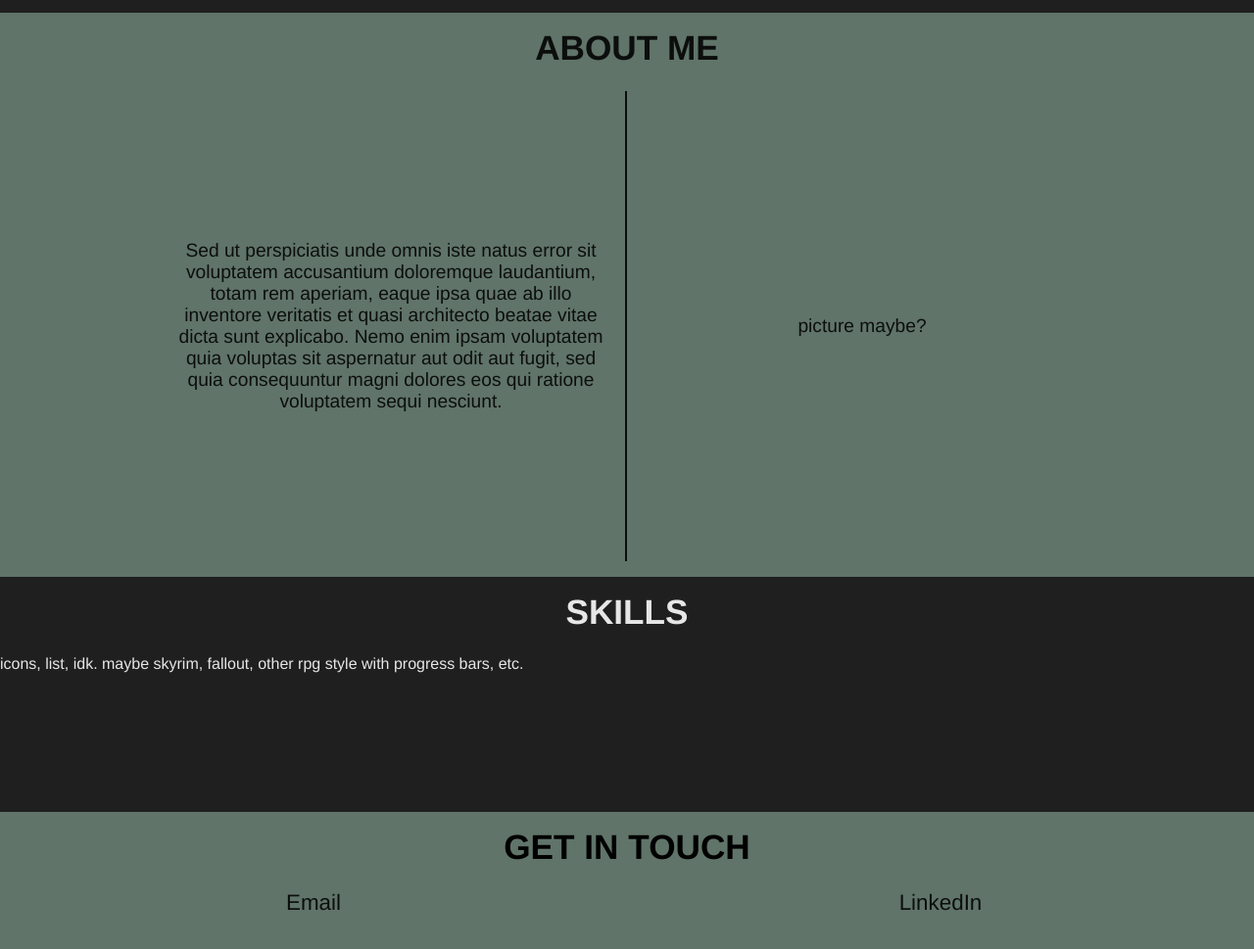
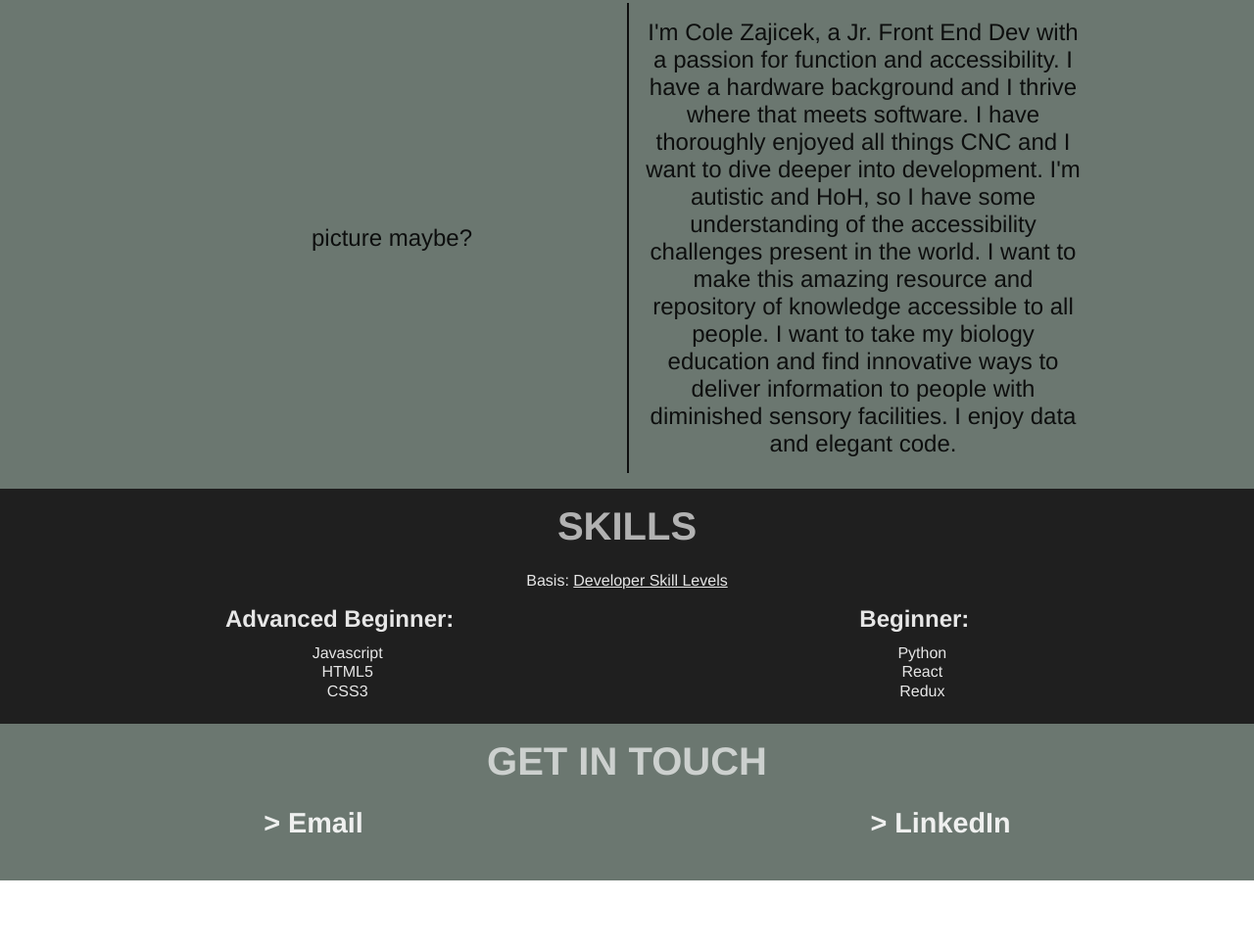
Before and after one commit to colezajicek/colezajicek.github.io, a plain HTML site: page index.html in a window 1280 px wide. Shown: the part 1243-2212 px from the top of the page at 98% size. After the commit the page ends 2142 px from the top, so only its background shows below. Drawn offline with Linux system fonts and the light colour scheme; a web font is replaced by a local one.

Commit message:
css tweaks, added media inquiries, formatting

```diff
--- a/index.html
+++ b/index.html
@@ -13,7 +13,7 @@
 
 <body>
   <header>
-    <nav>
+    <nav id="nav">
       <ul>
         <li id="home"><a href="#home">HOME</a></li>
         <li><a href="#projects">PROJECTS</a></li>
@@ -51,29 +51,50 @@
     <section id="about_me">
       <h2>ABOUT ME</h2>
       <section>
-        <div id="semantically_disgusting">
-          Sed ut perspiciatis unde omnis iste natus error sit voluptatem accusantium doloremque
-          laudantium, totam rem aperiam, eaque ipsa quae ab illo inventore veritatis et quasi
-          architecto beatae vitae dicta sunt explicabo. Nemo enim ipsam voluptatem quia voluptas
-          sit aspernatur aut odit aut fugit, sed quia consequuntur magni dolores eos qui ratione
-          voluptatem sequi nesciunt.
-        </div>
         <div>
           picture maybe?
         </div>
+        <p id="semantically_disgusting">
+          I'm Cole Zajicek, a Jr. Front End Dev with a passion for function and accessibility. I have a hardware
+          background and I thrive where that meets software. I have thoroughly enjoyed all things CNC and I want to
+          dive deeper into development. I'm autistic and HoH, so I have some understanding of the accessibility challenges
+          present in the world. I want to make this amazing resource and repository of knowledge accessible to all people.
+          I want to take my biology education and find innovative ways to deliver information to people with diminished sensory
+          facilities. I enjoy data and elegant code.
+        </p>
       </section>
     </section>
 
     <section id="skills">
       <h2>SKILLS</h2>
-      <div>icons, list, idk. maybe skyrim, fallout, other rpg style with progress bars, etc.</div>
+      <p>Basis: <a href="https://stackoverflow.blog/2022/07/28/measurable-and-meaningful-skill-levels-for-developers/"
+        target="_blank">Developer Skill Levels</a></p>
+      <section id="skillsets">
+        <div>
+          <h3>Advanced Beginner:</h3>
+          <ul>
+            <li>Javascript</li>
+            <li>HTML5</li>
+            <li>CSS3</li>
+          </ul>
+        </div>
+
+        <div>
+          <h3>Beginner:</h3>
+          <ul>
+            <li>Python</li>
+            <li>React</li>
+            <li>Redux</li>
+          </ul>
+        </div>
+      </section>
     </section>
 
     <section id="contact">
       <h2>GET IN TOUCH</h2>
       <div>
-        <a href="mailto:colezajicek@gmail.com">Email</a>
-        <a href="https://www.linkedin.com/in/tczajicek/" target="_blank">LinkedIn</a>
+        <a href="mailto:colezajicek@gmail.com">> Email</a>
+        <a href="https://www.linkedin.com/in/tczajicek/" target="_blank">> LinkedIn</a>
       </div>
     </section>
 
--- a/style.css
+++ b/style.css
@@ -2,7 +2,6 @@
   width: 100%;
   margin: 0;
   padding: 0;
-  font-size: 16px;
   box-sizing: border-box;
   font-family: Helvetica, Arial, sans-serif;
 }
@@ -13,16 +12,17 @@ a {
 }
 
 a:visited {
-  color: rgba(0, 0, 0, 0.877);
+  color: rgba(255, 255, 255, 0.589);
 }
 
 a:hover {
-  color: rgb(96, 116, 105);
+  color: rgb(107, 119, 112);
 }
 
 header {
   display: flex;
-  width: 100%;
+  flex-wrap: wrap;
+  /* width: 100%; */
   height: 4.5rem;
   background-color: rgba(0, 0, 0, 0.877);
   color: rgba(255, 255, 255, 0.89);
@@ -30,7 +30,7 @@ header {
 }
 
 nav ul {
-  width: 100%;
+  /* width: 100%; */
   display: flex;
   list-style-type: none;
   justify-content: space-evenly;
@@ -53,26 +53,24 @@ nav ul li {
 #splash {
   display: flex;
   width: 100%;
-  height: 25rem;
-  background-color: rgb(96, 116, 105);
+  height: fit-content;
+  background-color: rgb(107, 119, 112);
 }
 
 h1 {
-  width: 100%;
-  height: fit-content;
-  font-size: 5rem;
-  margin: auto 2.5rem;
-  border-right: 2px solid rgba(0, 0, 0, 0.877);
-  font-family: 'Unbounded', cursive;
+  font-size: 6rem;
+  padding: 2.5rem .5rem 2.5rem 2.5rem;
 }
 
 #splash div {
-  margin: auto 2.5rem;
-  padding-left: 1rem;
+  display: flex;
+  flex-direction: column;
+  padding: 1rem 0 1rem 1rem;
+  justify-content: center;
 }
 
 #splash p {
-  font-size: 1.25rem;
+  font-size: 1.4rem;
   font-weight: bold;
 }
 
@@ -85,7 +83,8 @@ h1 {
 h2 {
   padding: 1rem 0 1.5rem 0;
   text-align: center;
-  font-size: 2.2rem;
+  font-size: 2.5rem;
+  color: rgba(255, 255, 255, 0.658);
 }
 
 #projects section{
@@ -93,6 +92,7 @@ h2 {
   flex-wrap: wrap;
   align-items: center;
   justify-content: space-evenly;
+  color: rgba(255, 255, 255, 0.89);
 }
 
 .project_box {
@@ -110,13 +110,13 @@ h2 {
 
 .project_box:hover {
   border: 1px solid rgba(255, 255, 255, 0.829);
-  box-shadow: 0 0 2rem rgb(96, 116, 105);
+  box-shadow: 0 0 2rem rgb(107, 119, 112);
   color: rgb(96, 116, 105);
 }
 
 #about_me {
   /* display: flex; */
-  background-color: rgb(96, 116, 105);
+  background-color: rgb(107, 119, 112);
   color: rgba(0, 0, 0, 0.877);
   height: auto;
 }
@@ -128,19 +128,21 @@ h2 {
   padding-bottom: 1rem;
 }
 
-#about_me section div {
+#about_me section div, #about_me section p {
   display: flex;
   width: 30rem;
   height: 30rem;
   align-items: center;
   justify-content: center;
   text-align: center;
-  font-size: 1.2rem;
+  font-size: 1.5rem;
   padding: 1rem;
+  max-height: 30rem;
 }
 
 #semantically_disgusting {
-  border-right: 2px solid rgba(0, 0, 0, 0.877);
+  border-left: 2px solid rgba(0, 0, 0, 0.877);
+  width: 40rem;
 }
 
 #skills {
@@ -148,10 +150,46 @@ h2 {
   background-color: rgba(0, 0, 0, 0.877);
   padding-bottom: 1rem;
   height: 15rem;
+  text-align: center;
+}
+
+#skills a {
+  text-decoration: underline;
+}
+
+#skills p {
+  padding-bottom: 1rem;
+}
+
+#skillsets {
+  display: flex;
+  justify-content: space-evenly;
+  text-align: center;
+}
+
+#skillsets div {
+  display: flex;
+  flex-direction: column;
+  width: 30rem;
+}
+
+h3 {
+  font-size: 1.5rem;
+}
+
+#skillsets h3 {
+  padding-bottom: .7rem;
+}
+
+#skillsets li {
+  padding-left: 1rem;
+  line-height: 1.2;
+  text-decoration: none;
+  list-style-type: none;
 }
 
 #contact {
-  background-color: rgb(96, 116, 105);
+  background-color: rgb(107, 119, 112);
   height: 10rem;
 }
 
@@ -162,10 +200,61 @@ h2 {
 
 #contact div a {
   text-align: center;
-  color: rgba(0, 0, 0, 0.877);
-  font-size: 1.4rem;
+  color: rgba(255, 255, 255, 0.89);
+  font-size: 1.8rem;
+  font-weight: 600;
 }
 
 #contact div a:hover {
-  color: rgba(255, 255, 255, 0.89);
+  color: rgba(0, 0, 0, 0.877);
 }
+
+@media only screen and (max-width: 950px) {
+
+  #splash {
+    flex-direction: column;
+    align-content: center;
+  }
+
+  h1 {
+    border:none;
+  }
+
+  #splash p {
+    max-width: fit-content;
+    margin-right: none;
+  }
+
+  #about_me section {
+    flex-direction: column;
+    text-align: center;
+    align-items: center;
+  }
+
+  #semantically_disgusting {
+    border: none;
+  }
+
+  #about_me section div, #about_me section p {
+    width: auto;
+    height: auto;
+  }
+}
+
+@media only screen and (max-width: 600px) {
+
+  #nav ul li {
+    font-size: .8rem;
+  }
+
+  #about_me section div {
+    padding-bottom: 2rem;
+  }
+}
+
+@media only screen and (max-width: 450px) {
+
+  h1 {
+    font-size: 3.5rem;
+  }
+}
```
